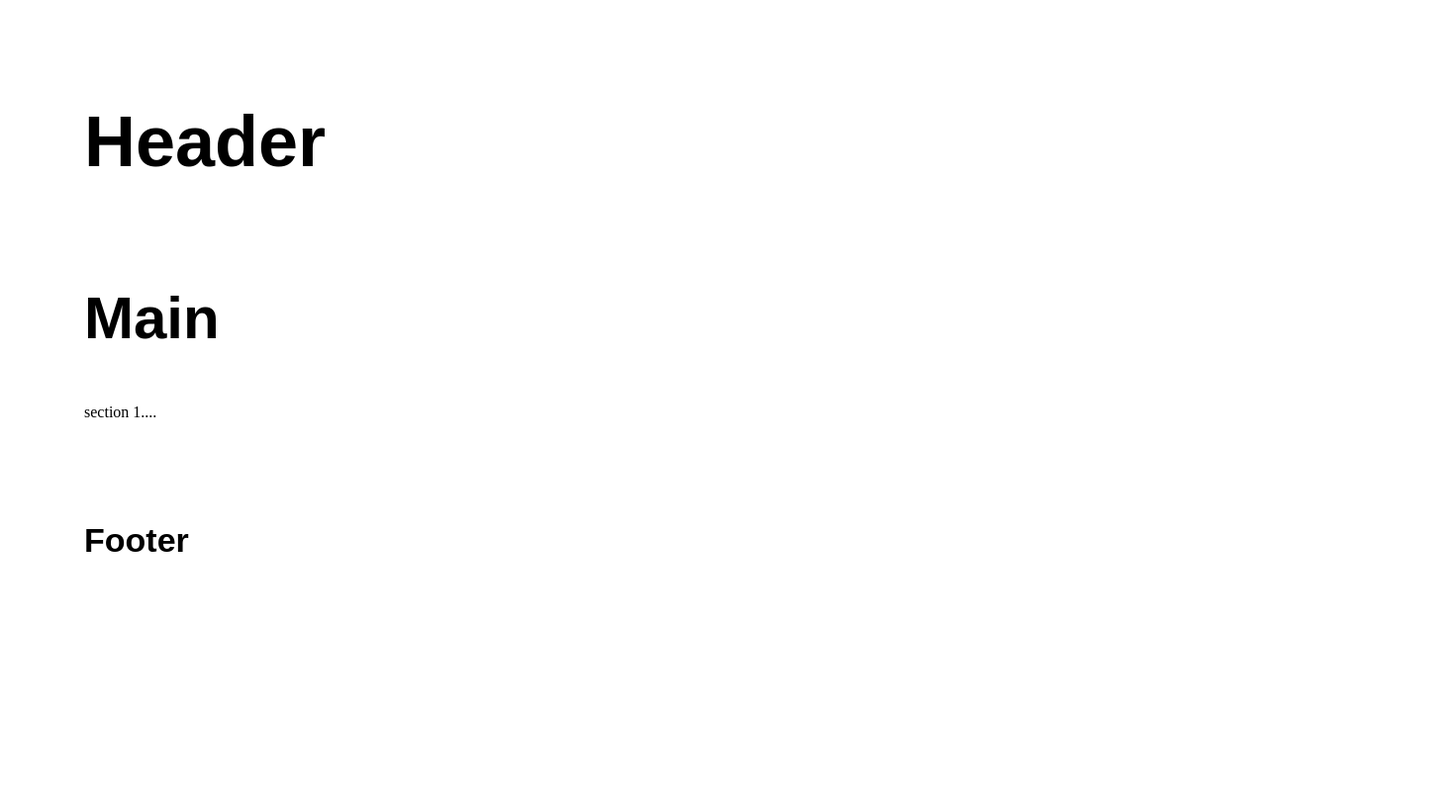
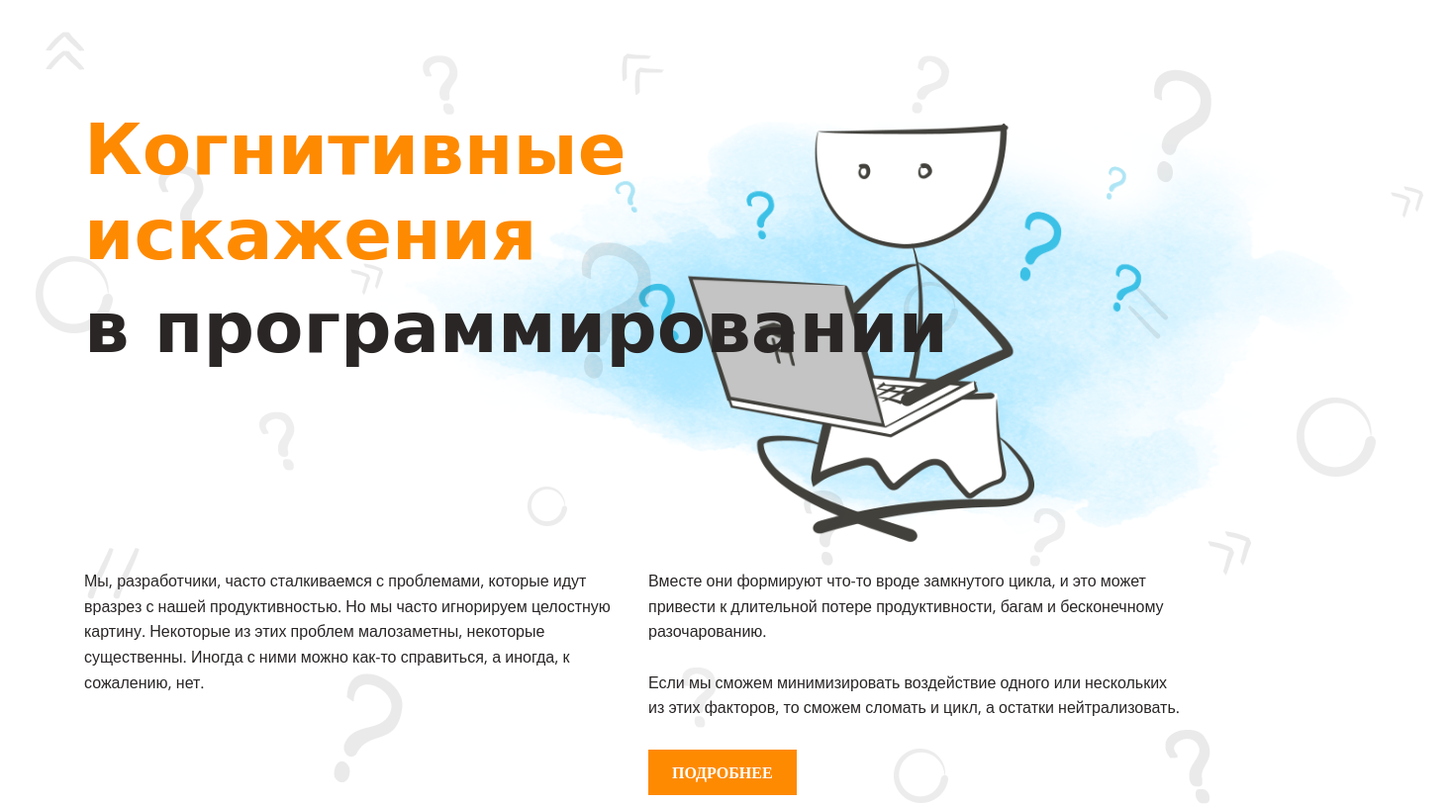
Before and after one commit to floydezus/layout-designer-project-58, a website: page src/index.html in a window 1280 px wide. Shown: the top 813 px of the page at 99% size, 1465 px wide, since content can reach past the window. Drawn offline with nearby package versions, Linux system fonts and the light colour scheme; a web font is replaced by a local one.

Commit message:
--added header

```diff
--- a/src/index.html
+++ b/src/index.html
@@ -7,11 +7,41 @@
     <title>Когнитивные искажения. Александр Токарев</title>
 
     <link rel="stylesheet" href="styles/style.css">
+    <link rel="preconnect" href="https://fonts.googleapis.com">
+    <link rel="preconnect" href="https://fonts.gstatic.com" crossorigin>
+    <link href="https://fonts.googleapis.com/css2?family=Neucha&family=Open+Sans&display=swap" rel="stylesheet">
 </head>
 <body>
-  <header class="container section-header">
-    <h1>Header</h1>
+<!--HEADER-->
+  <header class="bg-image">
+    <div class="container section-header">
+      <h1 class="header-title">
+          Когнитивные<br/>
+          искажения <br/>
+          <div class="header-title-subtitle">в программировании</div>
+      </h1>
+      <img class="header-image" src="img/main.png" alt="humanoid and computer">
+      <div class="two-blocks header-article">
+        <div>
+          <p class="text-content header-paragraph">
+            Мы, разработчики, часто сталкиваемся с проблемами, которые идут вразрез с нашей продуктивностью. Но мы часто игнорируем целостную картину. Некоторые из этих проблем малозаметны, некоторые существенны. Иногда с ними можно как-то справиться, а иногда, к сожалению, нет.
+          </p>
+        </div>
+        <div>
+          <p class="text-content header-paragraph mb-40">
+            Вместе они формируют что-то вроде замкнутого цикла, и это может привести к длительной потере продуктивности, багам и бесконечному разочарованию.
+            <br>
+            <br>
+            Если мы сможем минимизировать воздействие одного или нескольких из этих факторов, то сможем сломать и цикл, а остатки нейтрализовать.
+          </p>
+          <a href="#" role="button" class="header-btn">
+            подробнее
+          </a>
+        </div>
+      </div>
+    </div>
   </header>
+<!--HEADER-->
   <main class="container section-main">
     <h2>Main</h2>
     <section>
--- a/src/styles/style.css
+++ b/src/styles/style.css
@@ -14,11 +14,11 @@
   --blue: #1085c5;
 
   /* fonts */
-  --main-font: 'Open Sans';
-  --heading-font: 'Neucha';
+  --main-font: "Open Sans";
+  --heading-font: "Neucha";
   --font-size: 16px;
   --font-line-height: 1.6em;
-  --font-color: #2A2626;
+  --font-color: #2a2626;
 
   /* headings */
   --heading-line-height: 1.2em;
@@ -29,12 +29,32 @@
 
 /* VAR END */
 
+/* COMMON START */
+.mb-40 {
+  margin-bottom: 40px;
+}
+
+/* COMMON END */
+
+/* RESET START */
+a {
+  color: inherit;
+  text-decoration: none;
+}
+
+/* RESET END */
+
 /* COMPONENTS START */
+* {
+  box-sizing: border-box;
+}
 
-h1, h2, h3 {
-  font-family: var(--heading-font), sans-serif;
+h1,
+h2,
+h3 {
+  margin: 0;
+  font-family: var(--heading-font), cursive;
   line-height: var(--heading-line-height);
-
 }
 
 h1 {
@@ -51,8 +71,85 @@ h3 {
 
 .container {
   max-width: var(--max-content-width);
-  margin: 100px auto;
+  margin: 0 auto;
+  padding: 100px 0;
 }
 
+.bg-image {
+  position: relative;
+  width: 100%;
+  height: 914px;
+}
+
+.bg-image::before {
+  position: absolute;
+  top: 0;
+  left: 0;
+  width: 100%;
+  height: 100%;
+  background-repeat: no-repeat;
+  background-size: cover;
+  opacity: 0.1;
+  content: url("../img/background.png");
+}
+
+.two-blocks {
+  display: flex;
+  gap: 30px;
+  width: 100%;
+}
+
+.text-content {
+  color: var(--font-color);
+  font-weight: 400;
+  font-size: var(--font-size);
+  font-family: var(--main-font), sans-serif;
+  line-height: var(--font-line-height);
+}
 
 /* COMPONENTS END */
+
+/* HEADER START */
+.section-header {
+  position: relative;
+}
+
+.header-title {
+  color: var(--primary);
+}
+
+.header-title-subtitle {
+  margin-top: 7px;
+  color: var(--dark);
+}
+
+.header-image {
+  position: absolute;
+  top: 55px;
+  right: -270px;
+  z-index: -1;
+  height: 525px;
+}
+
+.header-article {
+  margin-top: 185px;
+}
+
+.header-paragraph {
+  width: 540px;
+  max-width: 100%;
+}
+
+.header-btn {
+  padding: 12px 24px;
+  color: var(--white);
+  font-weight: 700;
+  font-size: var(--font-size);
+  font-family: var(--main-font);
+  font-style: normal;
+  line-height: var(--font-line-height);
+  text-transform: uppercase;
+  background-color: var(--primary);
+}
+
+/* HEADER END */
```
Also changed, not shown: src/img/background.png (added), src/img/main.png (added).
